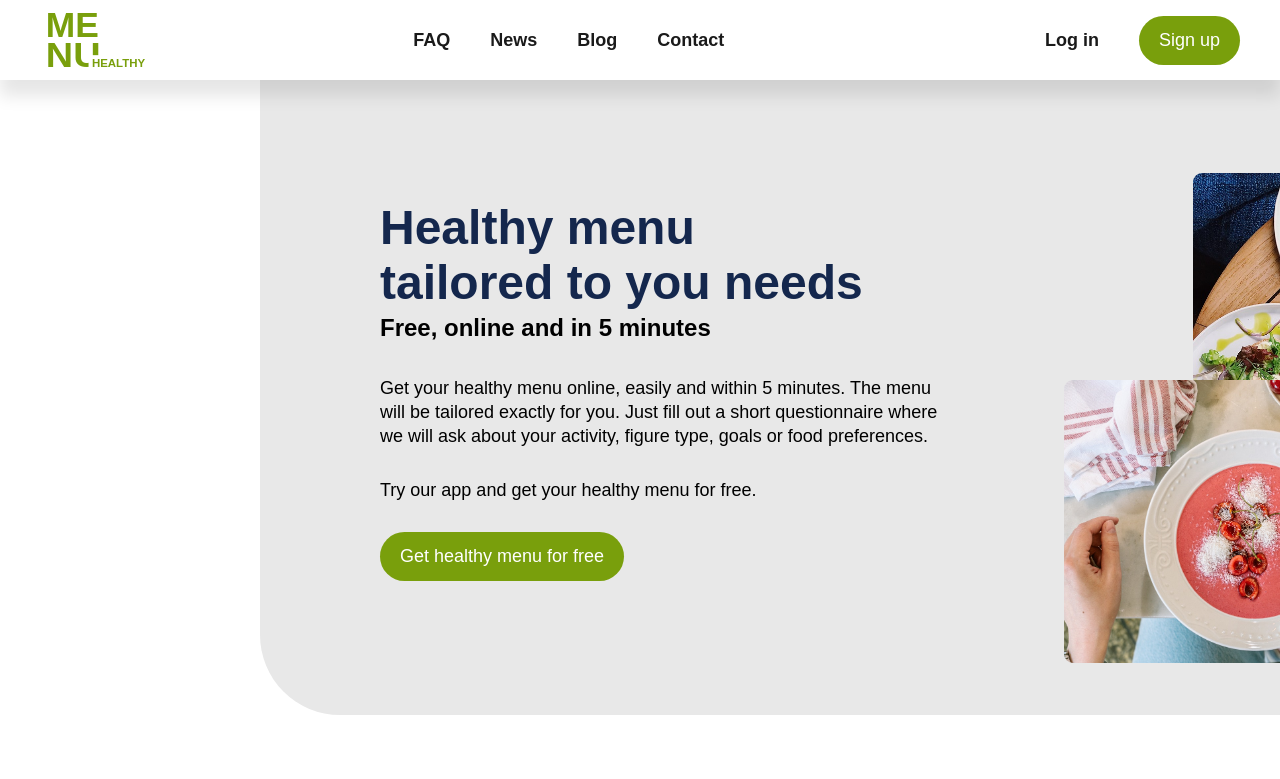
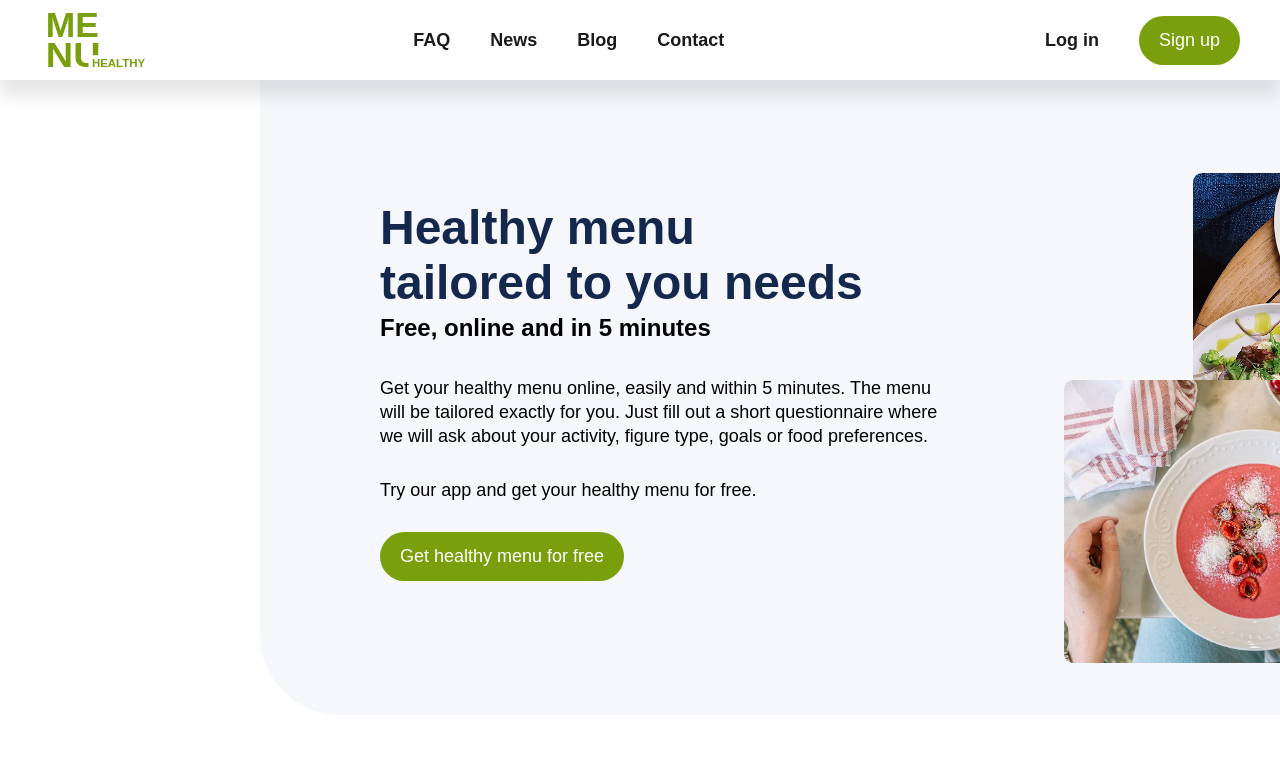
Before and after one commit to TerezaZdislava/serverless-fun, a React (Create React App) app: page / in a window 1280 px wide. Shown: the top 779 px of the page. Built offline with nearby package versions, Linux system fonts and the light colour scheme; no server answers.

Commit message:
var light grey back

```diff
--- a/src/styles/variables.scss
+++ b/src/styles/variables.scss
@@ -1,6 +1,6 @@
 :root {
   --white: #ffffff;
-  --light-grey: #e8e8e8;
+  --light-grey: #f5f7fa;
   --grey: #aaaaaa;
   --dark-grey: #4d4d4f;
   --black: #1a1a1a;
```
